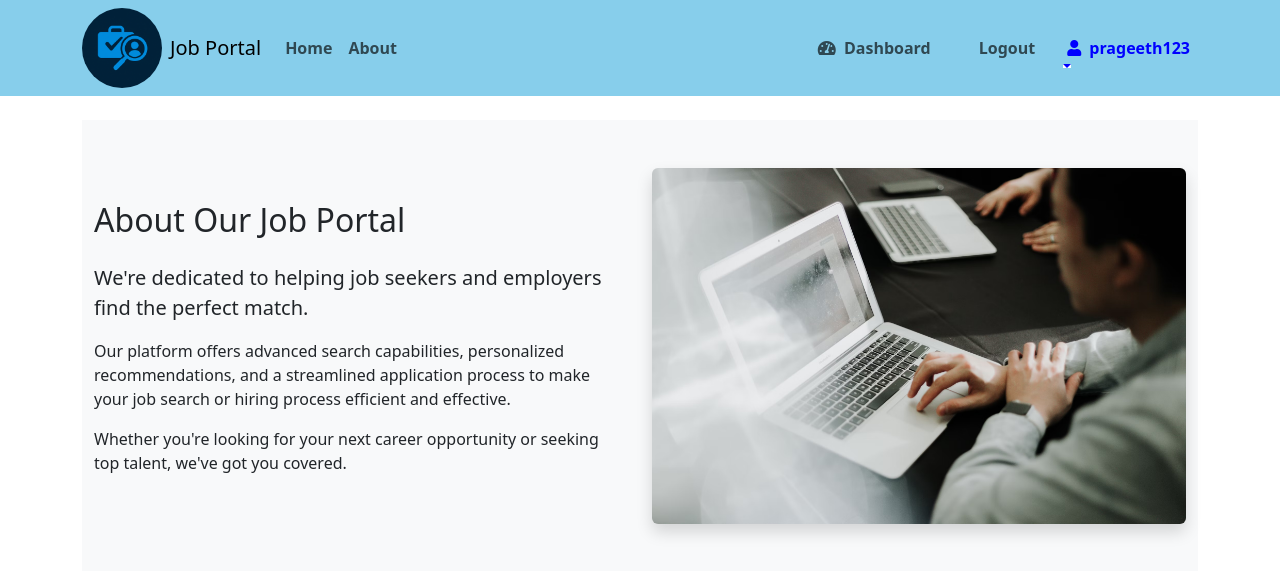
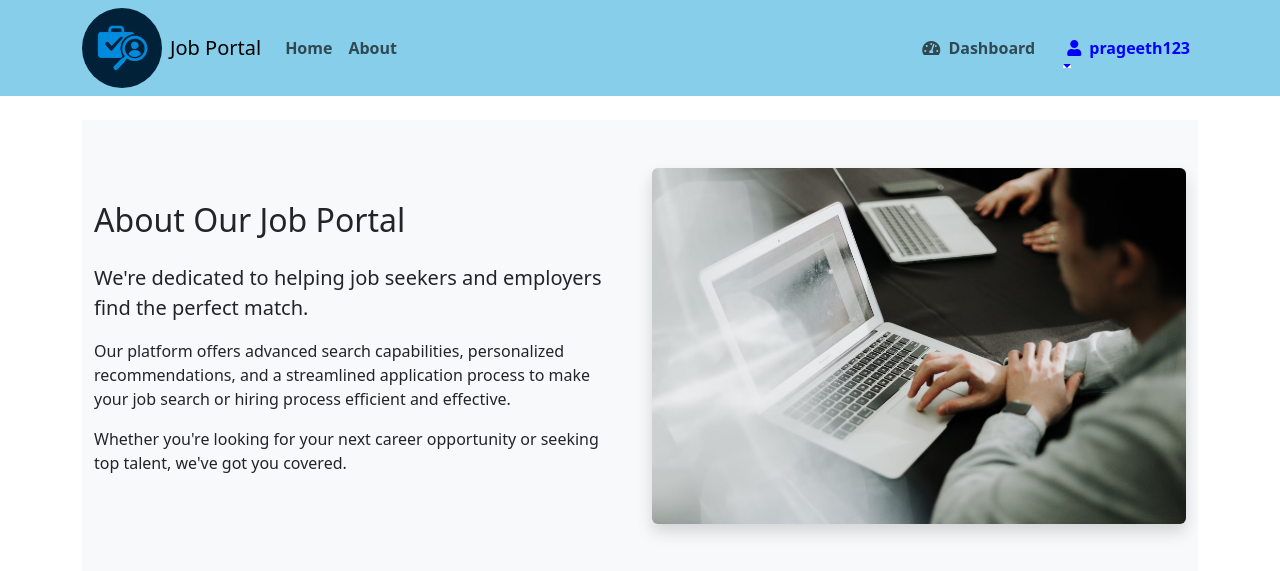
Before and after one commit to PrageethHarshana2002/job_portal, a Django app: page /about/ in a window 1280 px wide. Shown: the top 571 px of the page. Run offline with Django 5.2, Linux system fonts and the light colour scheme; a user stored in the database is signed in; data comes from the database, SQL or seed files in the repository.

Commit message:
removed the logout from the nav bar

```diff
--- a/jobportal/jobs/templates/jobs/base.html
+++ b/jobportal/jobs/templates/jobs/base.html
@@ -154,9 +154,7 @@
                             <i class="fas fa-tachometer-alt me-1"></i> Dashboard
                         </a>
                     </li>
-                    <li class="nav-item mx-3">  <!-- Added horizontal margin here -->
-                        <a class="nav-link" href="{% url 'logout' %}">Logout</a>
-                    </li>
+
                     <li class="nav-item dropdown">
                         <a style="color:blue;" class="nav-link dropdown-toggle" href="#" id="navbarDropdown" role="button" data-bs-toggle="dropdown" aria-expanded="false">
                             <i class="fas fa-user me-1"></i>
```
